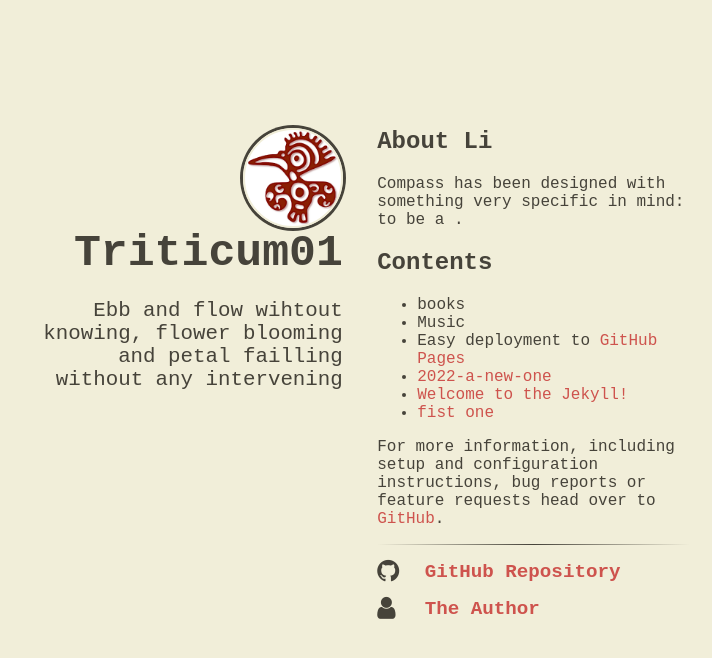
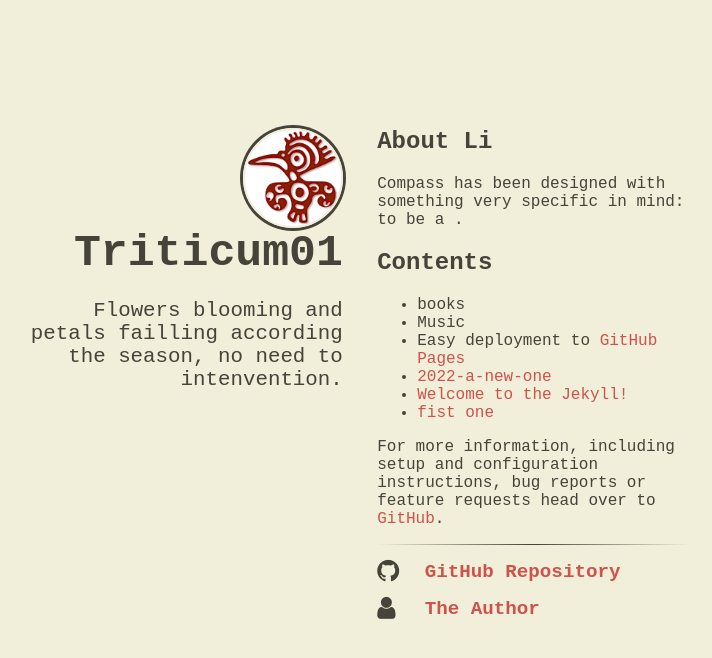
Before and after one commit to Triticum01/Triticum01.github.io, a Jekyll site: the page built from index.html, in a window 1280 px wide. Shown: the top 658 px of the page, without its empty margins (290-1002 px from the left). Built offline with Jekyll 4.4.1, drawn with Linux system fonts in a browser that asks for light colours; nearby versions of some CDN libraries.

Commit message:
Update _config.yml

```diff
--- a/_config.yml
+++ b/_config.yml
@@ -9,7 +9,7 @@ compass:
   # author will appear under the avatar (optional)
   author: "Triticum01"
   # tagline will appear under the title (optional)
-  tagline: "Ebb and flow wihtout knowing, flower blooming and petal failling without any intervening"
+  tagline: "Flowers blooming and petals failling according the season, no need to intenvention."
   # if include_content is true, the contents of the content.html include will be
   # added right above the generated item list, if present
   include_content: true
```
